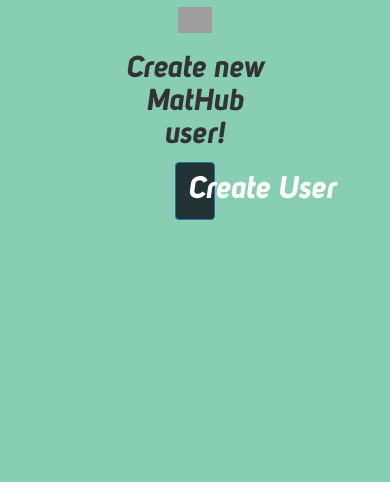
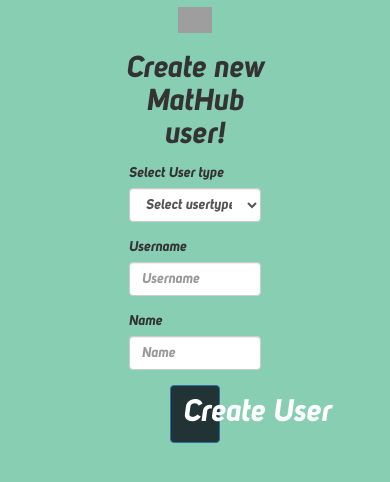
Before and after one commit to piyush2896/MatHub_A-Mathematics-Hub, a Flask app: page /create-user in a window 390 px wide. Shown: the top 482 px of the page. Run offline with Flask 2, Linux system fonts and the light colour scheme; the visitor is signed in with stand-in values (Sample User, id 1); some libraries are stand-ins or nearby versions; grey boxes are pictures that could not be loaded.

Commit message:
Update Create User Template

```diff
--- a/tmp/templates/create_user.html
+++ b/tmp/templates/create_user.html
@@ -16,35 +16,44 @@
     <h2 class="col-xs-6 col-xs-offset-3 text-center log-head"> Create new MatHub user!</h2>
 </div>
 <div class="row">
+    <div class="col-xs-10 col-xs-offset-1">
+        {% include 'includes/_messages.html' %}
+    </div>
+</div>
+<div class="row">
     <div class="col-xs-10 col-xs-offset-1" id="form">
         <form method="POST" action="/create-user">
-            <div class="form-group col-xs-6 col-xs-offset-3 text-center radios">
-                <!-- <div class="radio">
-                    <label>
-                        <input type="radio" name="optionRadios" id="student-radio" value="student" checked> Student
-                    </label>
-                </div>
-                <div class="radio">
-                    <label>
-                        <input type="radio" name="optionRadios" id="teacher-radio" value="teacher"> Teacher
-                    </label>
-                </div>
-                <div class="radio">
-                    <label>
-                        <input type="radio" name="optionRadios" id="parent-radio" value="parent"> Parent
-                    </label>
+            <div class="row">
+                <div class="form-group col-xs-6 col-xs-offset-3">
+                    <label for="usertype">Select User type</label>
+                    <select id="usertype" class="form-control" name="usertype">
+                        <option value="selection">Select usertype</option>
+                        <option value="student">Student</option>
+                        <option value="teacher">Teacher</option>
+                        <option value="parent">Parent</option>
+                        <option value="admin">Admin</option>
+                    </select>
                 </div>
             </div>
-            <div class="form-group col-xs-10 col-xs-offset-1 email">
-                <label for="email">Email:</label>
-                <input type="email" class="form-control" id="email"  name="email">
+            <div class="row">
+                <div class="form-group col-xs-6 col-xs-offset-3">
+                    <label for="username">Username</label>
+                    <input type="email" class="form-control" id="username" name="username" placeholder="Username">
+                </div>
             </div>
-            <div class="form-group col-xs-10 col-xs-offset-1 password">
-                <label for="pwd">Password:</label>
-                <input type="password" class="form-control" id="pwd"  name="pwd">
-            </div> -->
-            <button type="submit" id="create-user-btn" class="btn btn-primary col-xs-4 col-xs-offset-4">Create User</button>
+            <div class="row">
+                <div class="form-group col-xs-6 col-xs-offset-3">
+                    <label for="name">Name</label>
+                    <input type="text" class="form-control" id="name" name="name" placeholder="Name">
+                </div>
+            </div>
+            <div id="extra-details"></div>
+            <button type="submit" id="create-user-btn" class="btn btn-primary col-xs-2 col-xs-offset-5">Create User</button>
         </form>
     </div>
 </div>
+
+{% block js %}
+<script src="{{ url_for('static', filename='js/create_user.js') }}"></script>
 {% endblock %}
+{% endblock %}
```
